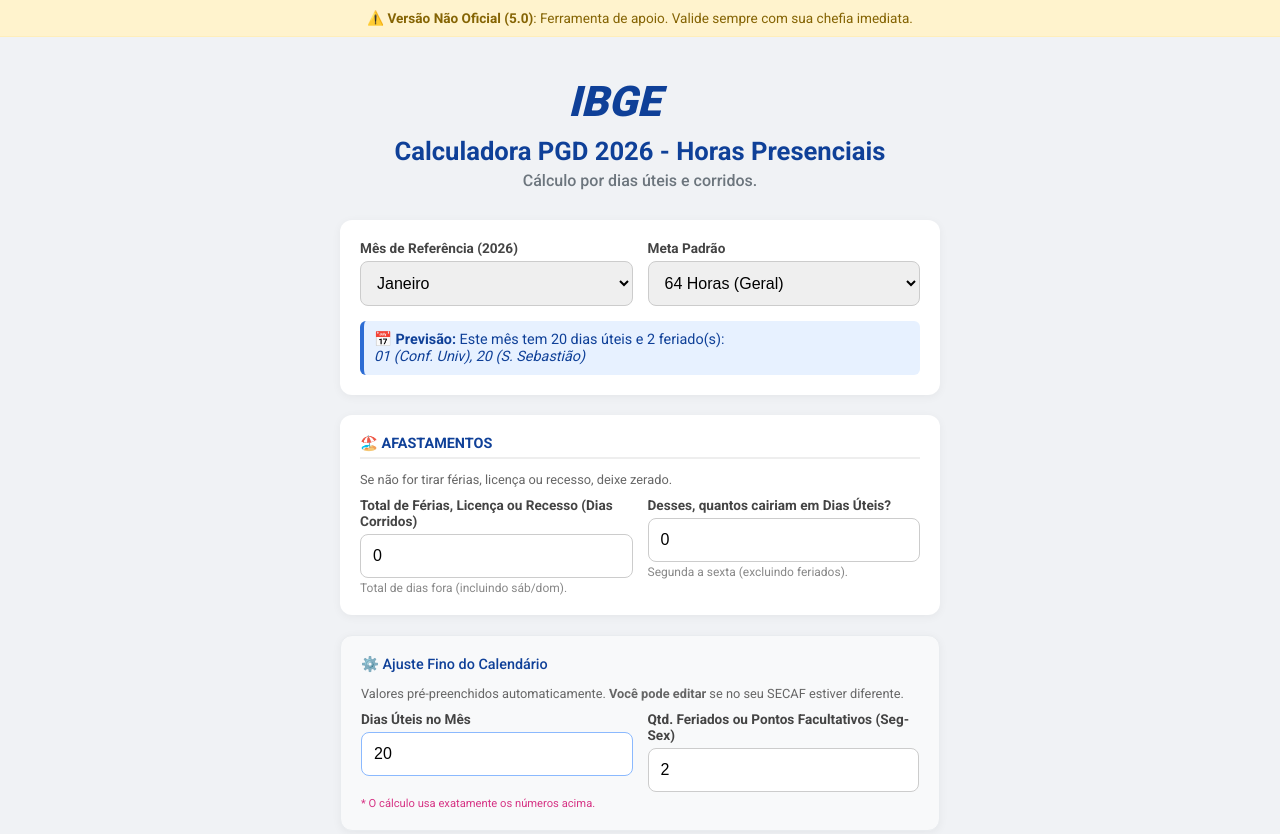
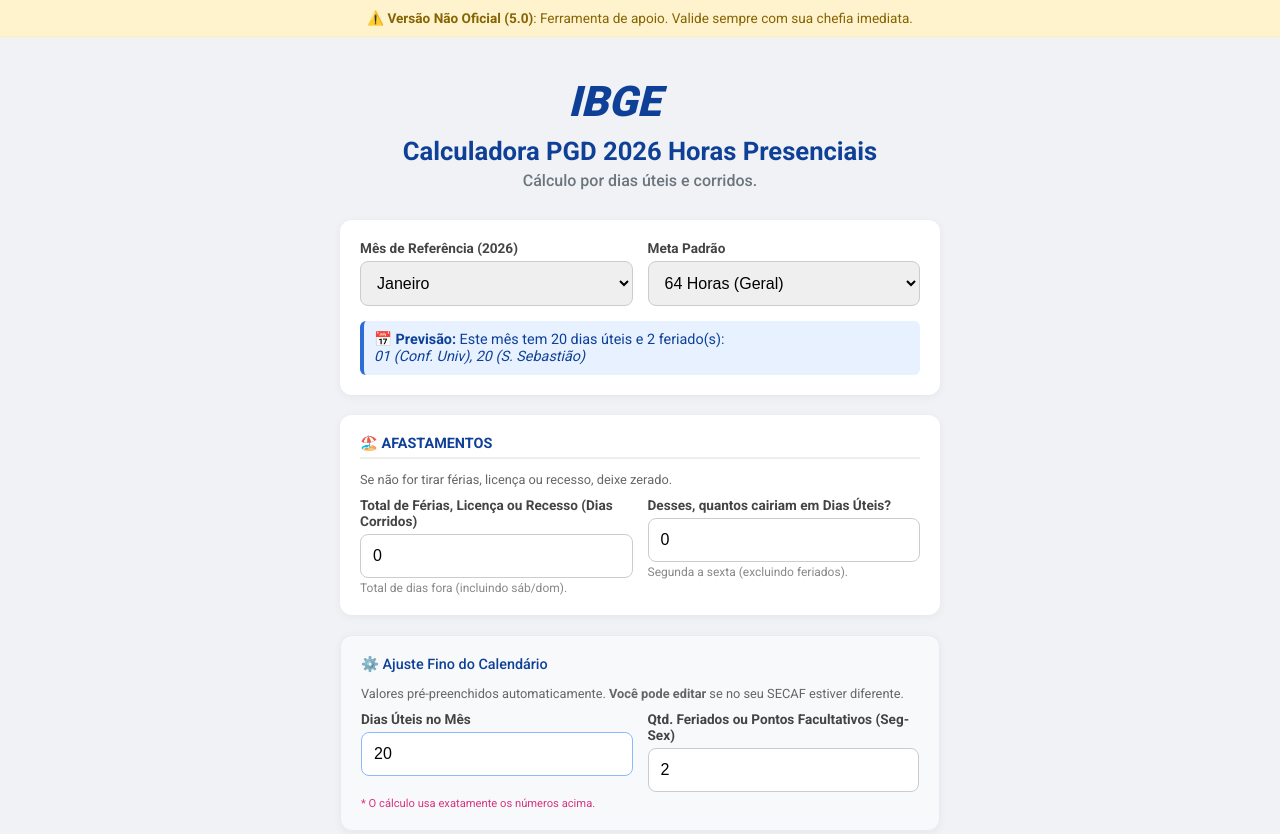
Before and after one commit to adrielscarvalho-pixel/pgd, a plain HTML site: page index.html in a window 1280 px wide. Shown: the top 834 px of the page. Drawn offline with Linux system fonts and the light colour scheme.

Commit message:
Atualizar o index.html

```diff
--- a/index.html
+++ b/index.html
@@ -21,7 +21,7 @@
                     <text x="0" y="35" class="ibge-text">IBGE</text>
                 </svg>
             </div>
-            <h1>Calculadora PGD 2026 -  Horas Presenciais </h1>
+            <h1>Calculadora PGD 2026  Horas Presenciais </h1>
             <p class="subtitle">Cálculo por dias úteis e corridos.</p>
         </div>
 
```
